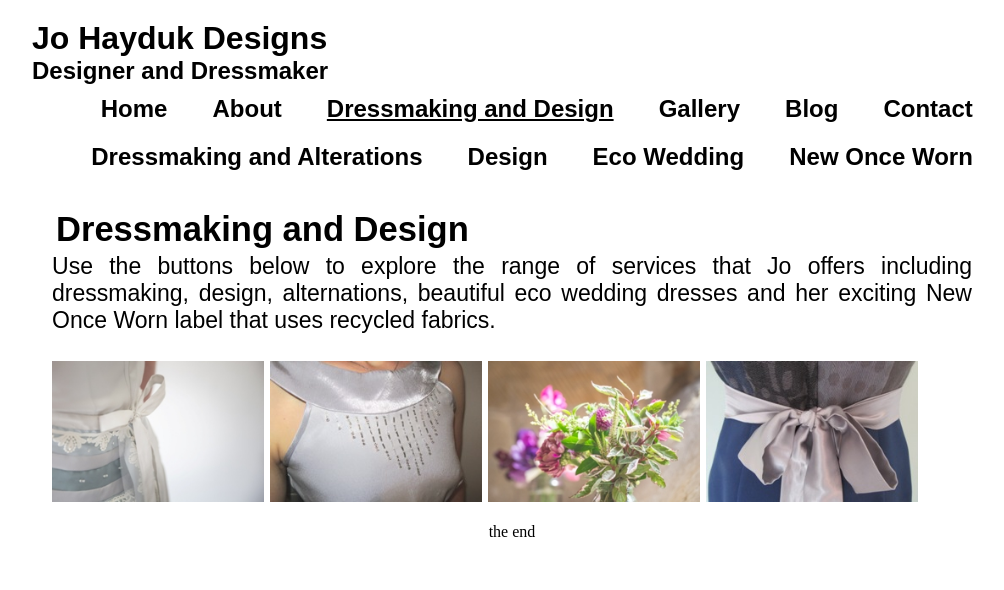
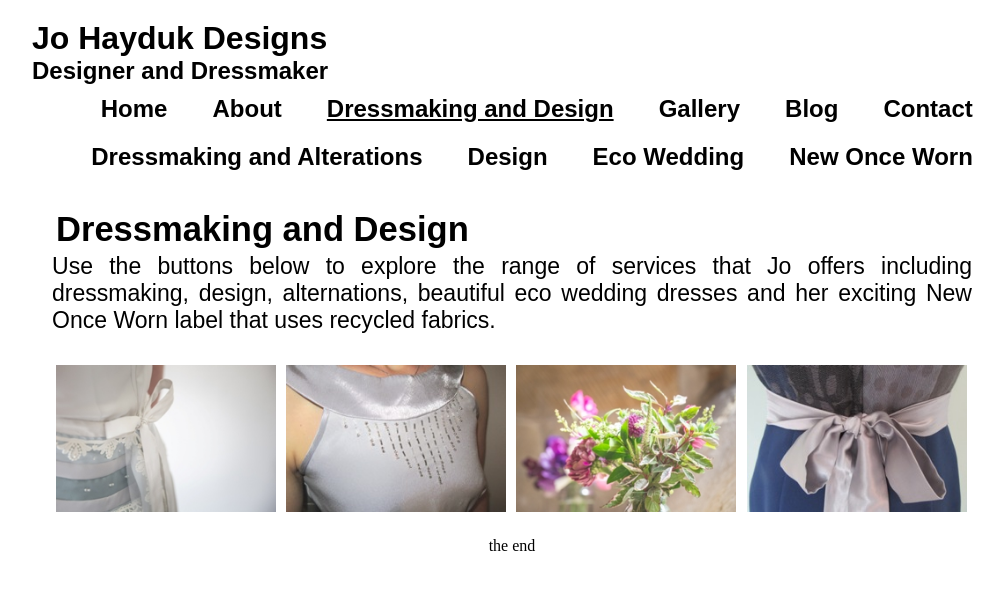
Before and after one commit to py1sl/jhdesigns_website, a Jekyll site: the page built from _pages/dressmaking/index.html, in a window 1280 px wide. Shown: the top 590 px of the page, without its empty margins (128-1132 px from the left). Built offline with Jekyll 4.4.1, drawn with Linux system fonts in a browser that asks for light colours; some web fonts are replaced.

Commit message:
button position

```diff
--- a/css/main.css
+++ b/css/main.css
@@ -229,12 +229,12 @@ margin-bottom:5px;
 
 .link-gallery, .link-gallery li {
 	list-style: none;
-	padding: 0;
+	padding: 2px;
 }
 
 .link-gallery li {
 	display: inline-block;
-	width: 23%;
+	width: 24%;
 }
 
 .link-gallery li img {
```
